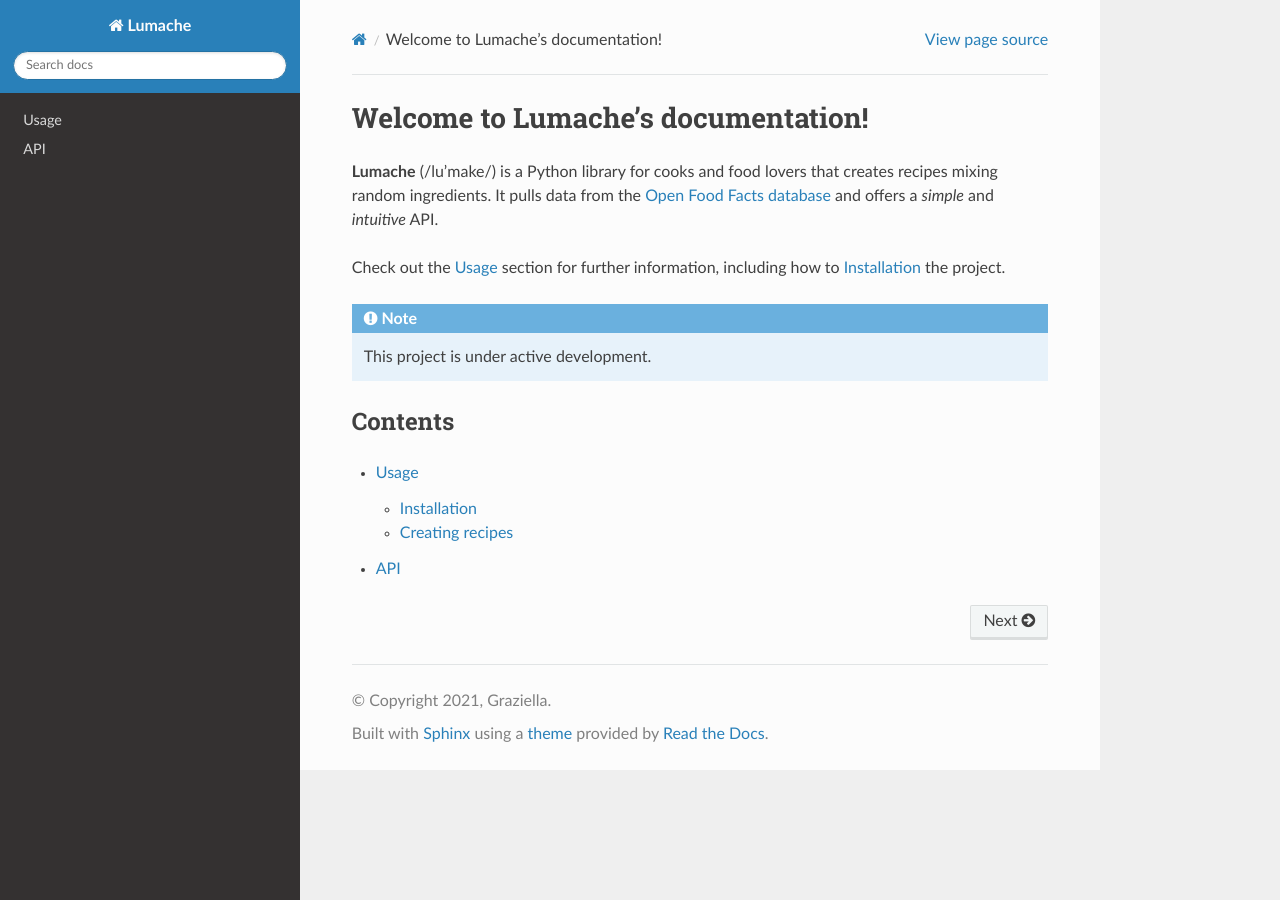
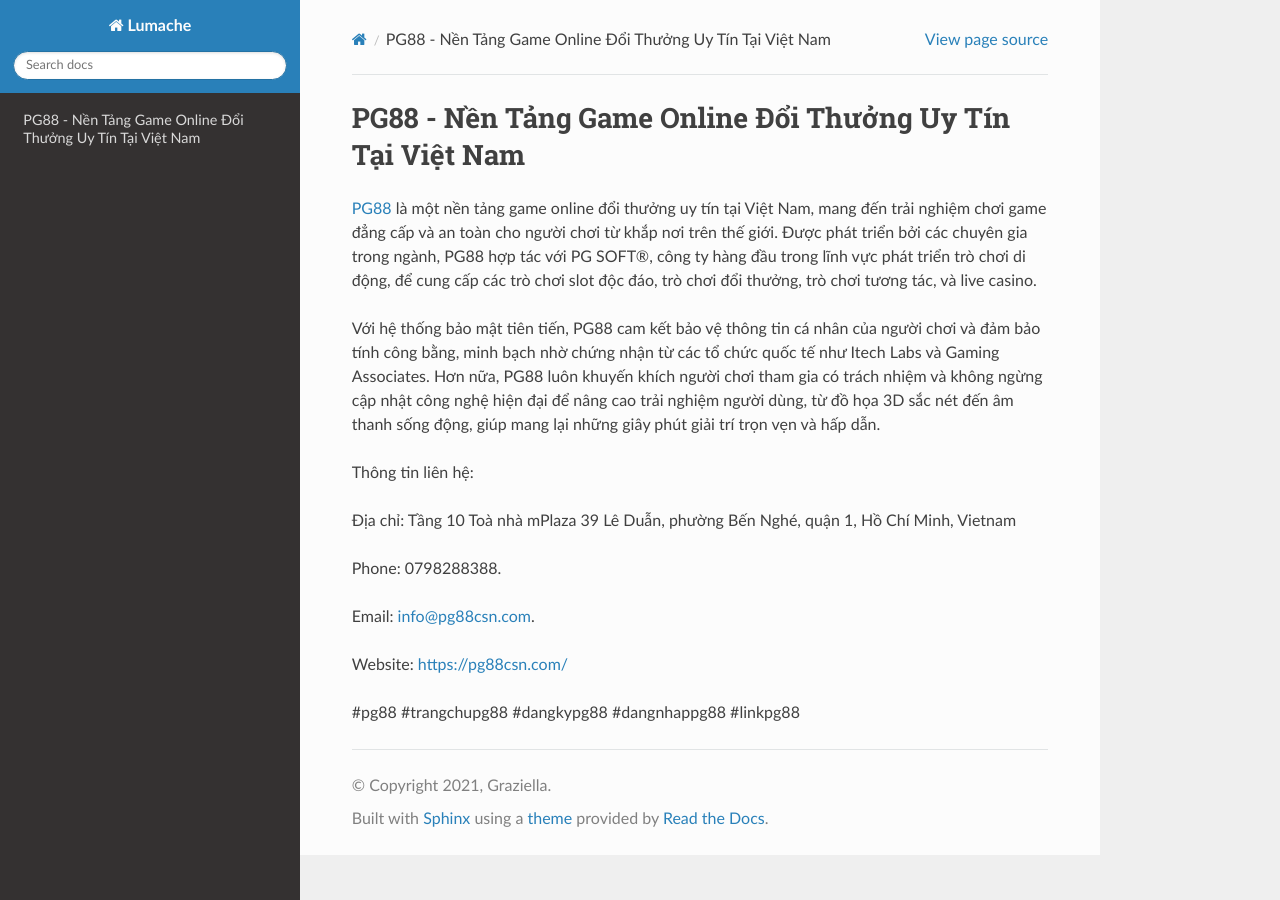
Before and after one commit to camtiennguyena/pg88csncom, a Sphinx documentation site: the page built from docs/source/index.rst, in a window 1280 px wide. Built offline with Sphinx 7.4.7 and the Read the Docs theme 3.1.0, drawn with Linux system fonts in a browser that asks for light colours.

Commit message:
Update index.rst

```diff
--- a/docs/source/index.rst
+++ b/docs/source/index.rst
@@ -1,22 +1,18 @@
-Welcome to Lumache's documentation!
+PG88 - Nền Tảng Game Online Đổi Thưởng Uy Tín Tại Việt Nam
 ===================================
 
-**Lumache** (/lu'make/) is a Python library for cooks and food lovers
-that creates recipes mixing random ingredients.
-It pulls data from the `Open Food Facts database <https://world.openfoodfacts.org/>`_
-and offers a *simple* and *intuitive* API.
+`PG88 <https://pg88csn.com/>`_ là một nền tảng game online đổi thưởng uy tín tại Việt Nam, mang đến trải nghiệm chơi game đẳng cấp và an toàn cho người chơi từ khắp nơi trên thế giới. Được phát triển bởi các chuyên gia trong ngành, PG88 hợp tác với PG SOFT®, công ty hàng đầu trong lĩnh vực phát triển trò chơi di động, để cung cấp các trò chơi slot độc đáo, trò chơi đổi thưởng, trò chơi tương tác, và live casino.
 
-Check out the :doc:`usage` section for further information, including
-how to :ref:`installation` the project.
+Với hệ thống bảo mật tiên tiến, PG88 cam kết bảo vệ thông tin cá nhân của người chơi và đảm bảo tính công bằng, minh bạch nhờ chứng nhận từ các tổ chức quốc tế như Itech Labs và Gaming Associates. Hơn nữa, PG88 luôn khuyến khích người chơi tham gia có trách nhiệm và không ngừng cập nhật công nghệ hiện đại để nâng cao trải nghiệm người dùng, từ đồ họa 3D sắc nét đến âm thanh sống động, giúp mang lại những giây phút giải trí trọn vẹn và hấp dẫn.
 
-.. note::
+Thông tin liên hệ:
 
-   This project is under active development.
+Địa chỉ: Tầng 10 Toà nhà mPlaza 39 Lê Duẫn, phường Bến Nghé, quận 1, Hồ Chí Minh, Vietnam
 
-Contents
---------
+Phone: 0798288388.
 
-.. toctree::
+Email: info@pg88csn.com.
 
-   usage
-   api
+Website: https://pg88csn.com/
+
+#pg88 #trangchupg88 #dangkypg88 #dangnhappg88 #linkpg88
```
